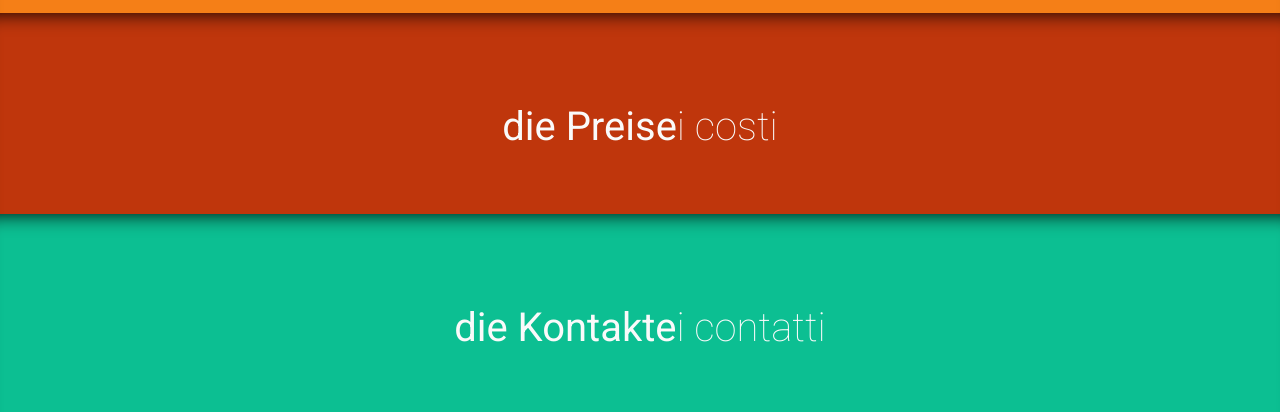
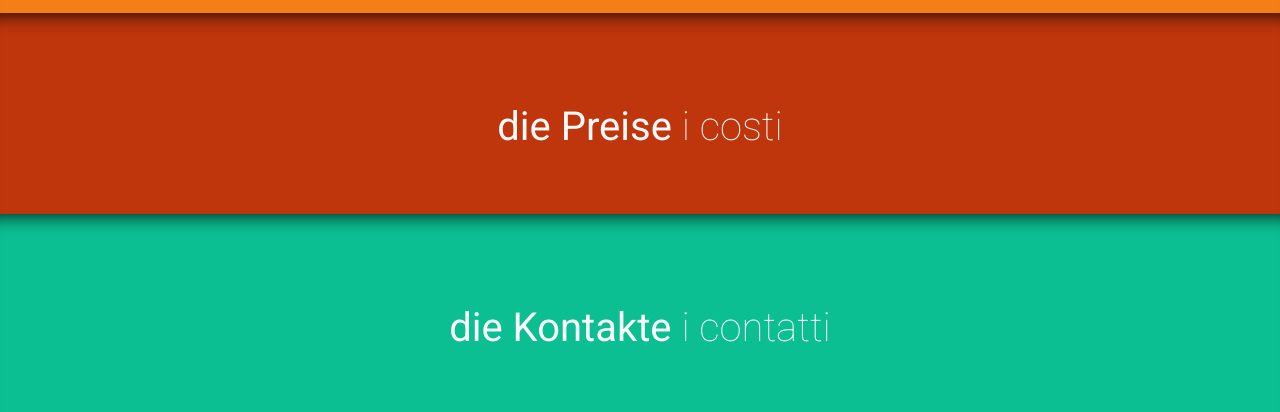
Before and after one commit to baldellig/italienisch, a Jekyll site: the page about/index.html, which Jekyll copies as it is, in a window 1280 px wide. Shown: the part 1088-1500 px from the top of the page. Built offline with Jekyll 4.4.1, drawn with Linux system fonts in a browser that asks for light colours; nearby versions of some CDN libraries.

```diff
--- a/about/index.html
+++ b/about/index.html
@@ -25,10 +25,10 @@
 			</div>
 
 			<div class="social">
-				<a href="http://twitter.com/gerardcuadras"><i class="socialico fa fa-twitter"></i></a>
-				<a href="http://facebook.com/gerardcuadras"><i class="socialico fa fa-facebook"></i></a>
-				<a href="http://instagram.com/gerardcuadras"><i class="socialico fa fa-instagram"></i></a>
-				<a href="http://google.com/+gerardcuadras"><i class="socialico fa fa-google"></i></a>
+				<a href=#><i class="socialico fa fa-twitter"></i></a>
+				<a href=#><i class="socialico fa fa-facebook"></i></a>
+				<a href=#><i class="socialico fa fa-instagram"></i></a>
+				<a href=#><i class="socialico fa fa-google"></i></a>
 			</div>
 		</div>
 		<div id="waypoint1"></div>
@@ -50,7 +50,7 @@
 		<section class="fullwidth skills">
 			<a id="preise">
 
-			<h2 class="sectiontitle">die Preise<i class="thin">i costi</i></h2>
+			<h2 class="sectiontitle">die Preise <i class="thin">i costi</i></h2>
 
 			</a>
 		</section>
@@ -58,7 +58,7 @@
 		<section class="fullwidth contact">
 			<a id="kontakte">
 
-			<h2 class="sectiontitle">die Kontakte<i class="thin">i contatti</i></h2>
+			<h2 class="sectiontitle">die Kontakte <i class="thin">i contatti</i></h2>
 
 			</a>
 		</section>
```
Also changed, not shown: 1 other file.
